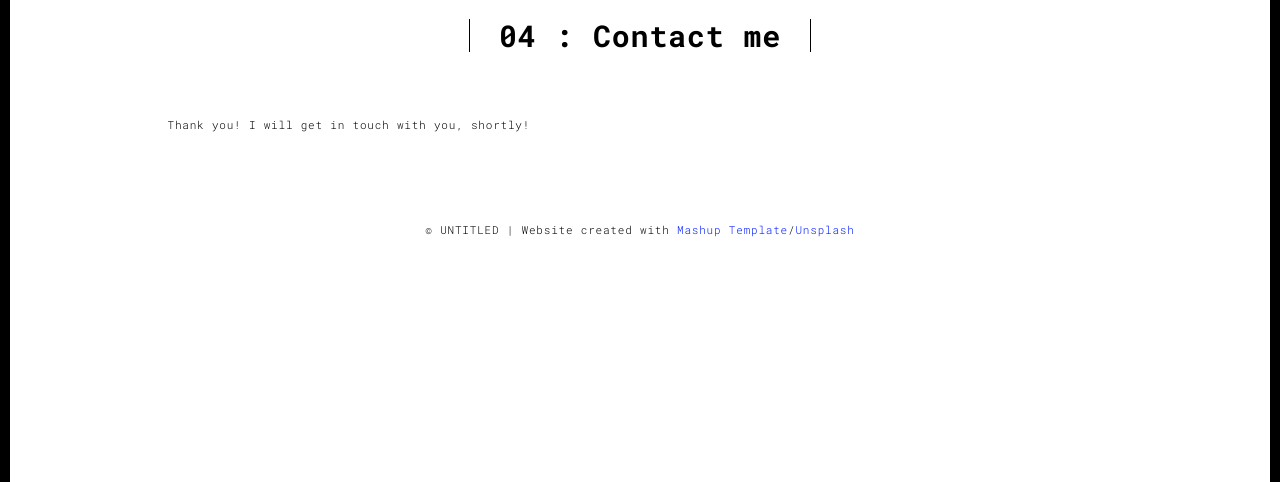
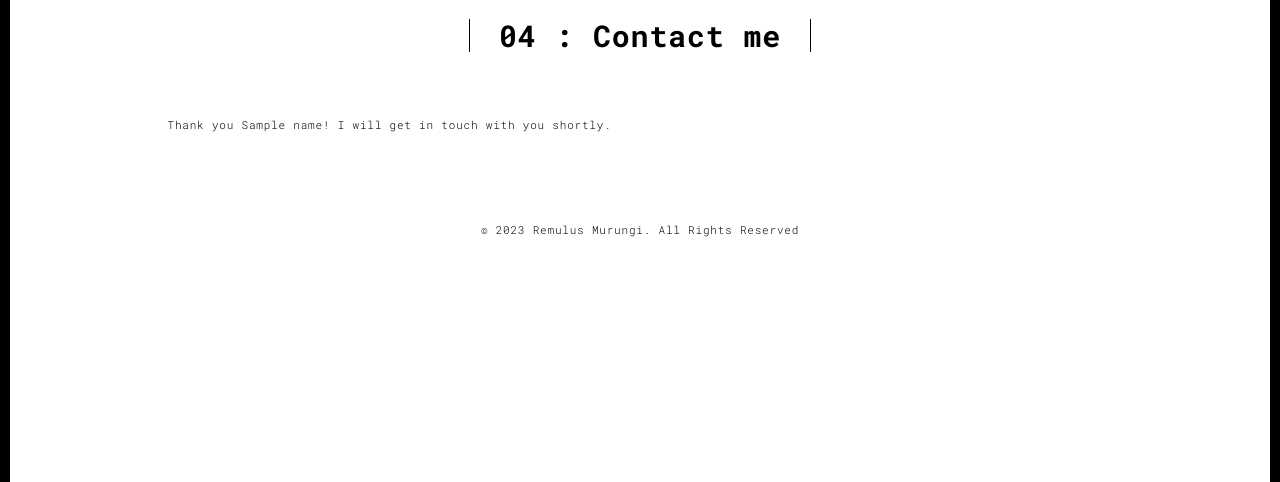
Before and after one commit to remulus123/portfo, a Flask app: template templates/thankyou.html in a window 1280 px wide. Shown: the part 90-572 px from the top of the page. Run offline with Flask 2, Linux system fonts and the light colour scheme; the template is opened without the code that fills it: most values are stand-ins (such as "Sample title", 1, 10 or a date in 2020).

Commit message:
Update thankyou.html

```diff
--- a/templates/thankyou.html
+++ b/templates/thankyou.html
@@ -15,7 +15,7 @@
   <link rel="apple-touch-icon" sizes="180x180" href="assets/apple-icon-180x180.png">
   <link href="./static/assets/favicon.ico" rel="icon">
 
-  <title>Title page</title>
+  <title>Portfolio</title>
 
 <link href="./static/main.3f6952e4.css" rel="stylesheet"></head>
 
@@ -59,7 +59,7 @@
 
           <div class="row">
             <div class="col-md-10 col-md-offset-1">
-               Thank you! I will get in touch with you, shortly!
+               Thank you {{name}}! I will get in touch with you shortly.
             </div>
 
           </div>
@@ -74,7 +74,7 @@
   <div class="container">
     <div class="row">
       <div class="col-xs-12">
-        <p>© UNTITLED | Website created with <a href="http://www.mashup-template.com/" title="Create website with free html template">Mashup Template</a>/<a href="https://www.unsplash.com/" title="Beautiful Free Images">Unsplash</a></p>
+         <p>© 2023 Remulus Murungi. All Rights Reserved  <!--| Website created with <a href="http://www.mashup-template.com/" title="Create website with free html template">Mashup Template</a>/<a href="https://www.unsplash.com/" title="Beautiful Free Images">Unsplash</a></p>-->
       </div>
     </div>
   </div>
```
